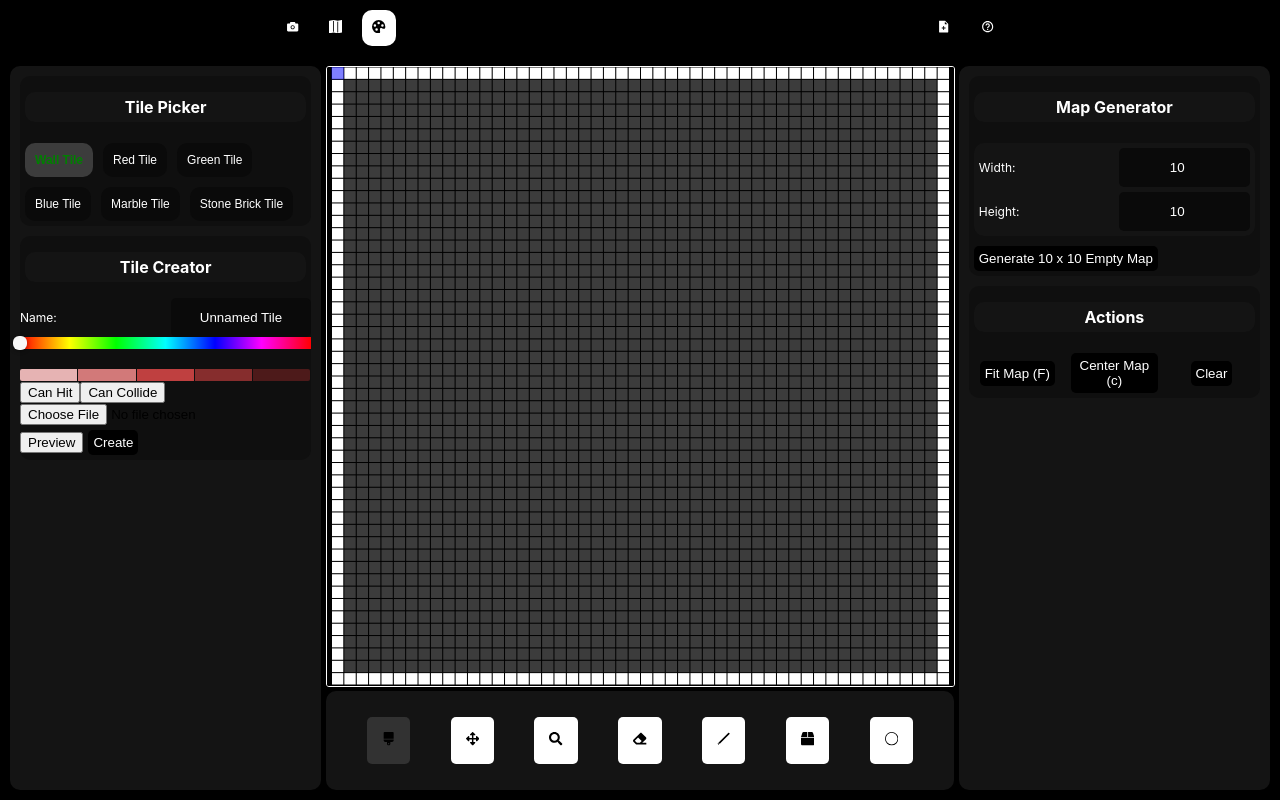
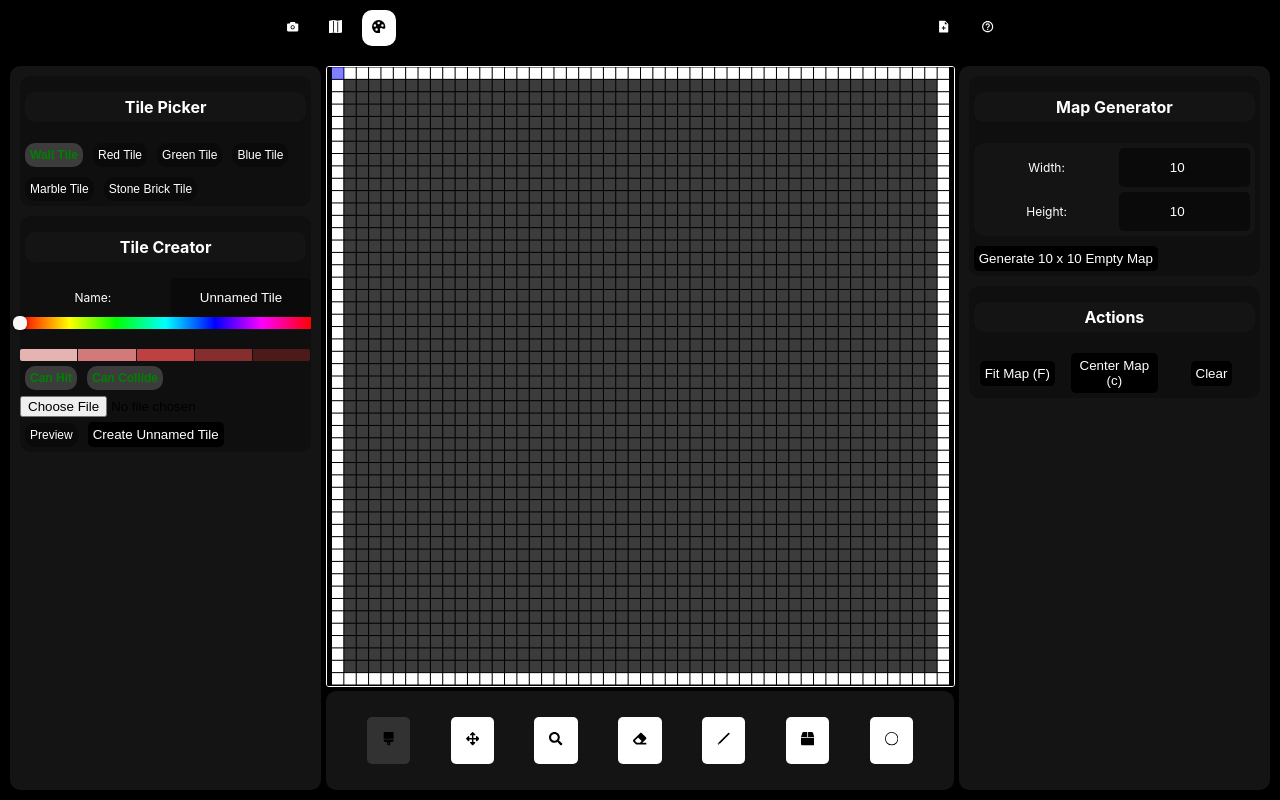
Before and after one commit to cobyj33/raycaster, a React (Vite) app: page / in a window 1280 px wide. Both pictures are taken after a click on the button 379 px from the left and 28 px from the top of the page. Built offline with nearby package versions, Linux system fonts and the light colour scheme.

Commit message:
Added EditorToggleButton

```diff
--- a/src/components/screens/MapEditor.tsx
+++ b/src/components/screens/MapEditor.tsx
@@ -379,6 +379,23 @@ function EditModeButton({ children = "", target, current, setter }: { children?:
   return <button className={`${mapEditorStyles["edit-button"]} ${getSelectedStyle(current === target)}`} onClick={() => setter(target)}>{ children }</button>
 }
 
+interface EditorToggleButtonProps extends React.ButtonHTMLAttributes<HTMLButtonElement> {
+  selected: boolean
+}
+function EditorToggleButton({selected, ...props}: EditorToggleButtonProps) {
+  return <button className={`${mapEditorStyles["toggle-button"]} ${getSelectedStyle(selected)}`} {...props} />
+}
+
+interface EditorInputFieldProps extends React.InputHTMLAttributes<HTMLInputElement> {
+  label: string
+}
+function EditorInputField({ label, ...props }: EditorInputFieldProps) {
+  return ( <section className={mapEditorStyles["input-field"]}>
+    <p className={mapEditorStyles["input-label"]}>{label}</p>
+    <input className={mapEditorStyles["input"]} {...props} />
+  </section> )
+}
+
 
 function MapGenerator({ onMapGenerate }: { onMapGenerate: (dimension: IDimension2D) => void }) {
   const [newMapDimension, setNewMapDimension] = useState<Dimension2D>(new Dimension2D(10, 10));
@@ -386,15 +403,8 @@ function MapGenerator({ onMapGenerate }: { onMapGenerate: (dimension: IDimension
   return (
     <MapEditorSideTool title="Map Generator">
       <div className={mapEditorStyles["map-dimensions-input-area"]}>
-        <section className={mapEditorStyles["map-dimensions-input-field"]}>
-          <p className={mapEditorStyles["map-dimensions-input-label"]}> Width: </p>
-          <input className={mapEditorStyles["map-dimensions-input"]} type="number" min={4} onChange={(e) => setNewMapDimension(newMapDimension.withWidth(e.target.valueAsNumber))} value={newMapDimension.width} />
-        </section>
-
-        <section className={mapEditorStyles["map-dimensions-input-field"]}>
-          <p className={mapEditorStyles["map-dimensions-input-label"]}> Height: </p>
-          <input className={mapEditorStyles["map-dimensions-input"]} type="number" min={4} onChange={(e) => setNewMapDimension(newMapDimension.withHeight(e.target.valueAsNumber))} value={newMapDimension.height} />
-        </section>
+        <EditorInputField label="Width: " type="number" min={4} onChange={(e) => setNewMapDimension(newMapDimension.withWidth(e.target.valueAsNumber))} value={newMapDimension.width} />
+        <EditorInputField label="Height: " type="number" min={4} onChange={(e) => setNewMapDimension(newMapDimension.withHeight(e.target.valueAsNumber))} value={newMapDimension.height} />
       </div>
 
       <EditorActionButton onClick={() => onMapGenerate(newMapDimension)}> Generate {newMapDimension.width} x {newMapDimension.height} Empty Map </EditorActionButton>
@@ -464,11 +474,7 @@ function TileCreator({ onSubmit, onTileChange, previewData }: { onSubmit: (tile:
 
   return (
     <MapEditorSideTool title="Tile Creator">
-
-      <section className={mapEditorStyles["map-dimensions-input-field"]}>
-        <p className={mapEditorStyles["map-dimensions-input-label"]}> Name: </p>
-        <input className={mapEditorStyles["map-dimensions-input"]} type="text" onChange={(e) => setName(e.target.value)} value={name} />
-      </section>
+      <EditorInputField label="Name: " type="text" onChange={(e) => setName(e.target.value)} value={name} />
 
       <div className={mapEditorStyles["tile-creator-color-picker"]}>
         <SliderPicker
@@ -477,12 +483,12 @@ function TileCreator({ onSubmit, onTileChange, previewData }: { onSubmit: (tile:
         onChange={onColorChange} />
       </div>
 
-      <button onClick={toggleCanHit}> Can Hit </button>
-      <button onClick={toggleCanCollide}> Can Collide </button>
+      <EditorToggleButton selected={tile.canHit} onClick={toggleCanHit}> Can Hit </EditorToggleButton>
+      <EditorToggleButton selected={tile.canCollide} onClick={toggleCanCollide}> Can Collide </EditorToggleButton>
       <input type="file" onChange={onTileCreatorTextureImport} />
-      <button onClick={() => setPreviewing(!previewing)}> Preview </button>
+      <EditorToggleButton selected={previewing} onClick={() => setPreviewing(!previewing)}> Preview </EditorToggleButton>
 
-      <EditorActionButton onClick={submit}> Create </EditorActionButton>
+      <EditorActionButton onClick={submit}> Create {name} </EditorActionButton>
     </MapEditorSideTool>
   )
 
@@ -492,7 +498,7 @@ function TilePicker({ selectedTile, tiles, onTileSelect }: { selectedTile: Tile,
   return (
     <MapEditorSideTool title="Tile Picker">
       <div className={mapEditorStyles["selected-tiles"]}>
-        { Object.keys(tiles).map(tileName => <button className={`${mapEditorStyles["saved-tile-selection-button"]} ${getSelectedStyle(areEqualTiles(selectedTile, tiles[tileName]))}`} key={`tile: ${tileName}`} onClick={() => onTileSelect(tiles[tileName])}>{tileName}</button>)}
+        { Object.entries(tiles).map(([tileName, tile]) => <EditorToggleButton selected={areEqualTiles(selectedTile, tile)} key={`tile: ${tileName}`} onClick={() => onTileSelect(tile)}>{tileName}</EditorToggleButton>)}
       </div>
     </MapEditorSideTool>
   )
--- a/src/components/styles/MapEditor.module.css
+++ b/src/components/styles/MapEditor.module.css
@@ -212,29 +212,6 @@
 }
 
 
-.saved-tile-selection-button {
-    color: white;
-    font-size: 12px;
-    padding: 10px;
-    border-radius: 10px;
-    margin: 5px;
-    background-color: rgb(20, 20, 20);
-    border: none;
-}
-
-.saved-tile-selection-button:hover {
-    border-bottom: 1px solid white;
-}
-
-.saved-tile-selection-button.selected {
-    background-color: rgb(60, 60, 60);
-    color: green;
-    font-weight: bold;
-}
-
-.saved-tile-selection-button.unselected {
-    background-color: rgb(10, 10, 10);
-}
 
 .edit-button:hover:not(.disabled) {
     transition: background-color 0.25s;
@@ -279,7 +256,7 @@
     border-radius: 10px;
 }
 
-.map-generator:hover {
+.side-tool:hover {
     border-bottom: 1px solid white;
 }
 
@@ -293,21 +270,22 @@
     gap: 5px;
 }
 
-.map-dimensions-input-field {
+.input-field {
     display: grid;
     grid-template-columns: 1fr 1fr;
     justify-content: stretch;
     align-items: stretch;
 }
 
-.map-dimensions-input-label {
+.input-label {
     color: white;
     border-radius: 5px;
     border: none;
     font-size: 12px;
+    text-align: center;
 }
 
-.map-dimensions-input {
+.input {
     background-color:rgb(10, 10, 10);
     color: white;
     text-align: center;
@@ -315,6 +293,7 @@
     border: none;
     border-radius: 5px;
     margin-left: 5px;
+    flex-grow: 1;
     min-width: 0; /* Browsers automatically assign widths to inputs, so we need to override so that it fits into the flex container and not it's own given width: https://stackoverflow.com/questions/42421361/input-button-elements-not-shrinking-in-a-flex-container */
 }
 
@@ -330,9 +309,6 @@
     justify-self: center;
 }
 
-.action-button:hover, .action-button:active {
-    border-bottom: 1px solid white;
-}
 
 .action-button:hover {
     color: lightgreen;
@@ -346,3 +322,27 @@
     display: grid;
     grid-template-columns: repeat(3, 1fr);
 }
+
+.toggle-button {
+    color: white;
+    font-size: 12px;
+    padding: 5px;
+    border-radius: 10px;
+    margin: 5px;
+    background-color: rgb(20, 20, 20);
+    border: none;
+}
+
+.toggle-button:hover {
+    border-bottom: 1px solid white;
+}
+
+.toggle-button.selected {
+    background-color: rgb(60, 60, 60);
+    color: green;
+    font-weight: bold;
+}
+
+.toggle-button.unselected {
+    background-color: rgb(10, 10, 10);
+}
--- a/src/interfaces/Camera.ts
+++ b/src/interfaces/Camera.ts
@@ -318,7 +318,6 @@ export function renderCamera(camera: Camera, map: GameMap, canvas: HTMLCanvasEle
     const atlasGLTexture = gl.createTexture()
     gl.activeTexture(gl.TEXTURE1)
     gl.pixelStorei(gl.UNPACK_ALIGNMENT, 1);
-    gl.pixelStorei(gl.UNPACK_FLIP_Y_WEBGL, 1);
     gl.bindTexture(gl.TEXTURE_2D, atlasGLTexture)
     gl.texImage2D(gl.TEXTURE_2D, 0, gl.RGBA, atlas.width, atlas.height, 0, gl.RGBA, gl.UNSIGNED_BYTE, atlas.pixels);
     gl.texParameteri(gl.TEXTURE_2D, gl.TEXTURE_MIN_FILTER, gl.NEAREST);
@@ -348,7 +347,6 @@ export function renderCamera(camera: Camera, map: GameMap, canvas: HTMLCanvasEle
     const texture = gl.createTexture()
     gl.activeTexture(gl.TEXTURE0)
     gl.pixelStorei(gl.UNPACK_ALIGNMENT, 1);
-    gl.pixelStorei(gl.UNPACK_FLIP_Y_WEBGL, 0);
     gl.bindTexture(gl.TEXTURE_2D, texture)
     gl.texImage2D(gl.TEXTURE_2D, 0, gl.RGBA32F, cameraLineData.length, 3, 0, gl.RGBA, gl.FLOAT, shaderInputData)
     gl.texParameteri(gl.TEXTURE_2D, gl.TEXTURE_MIN_FILTER, gl.NEAREST);
```
